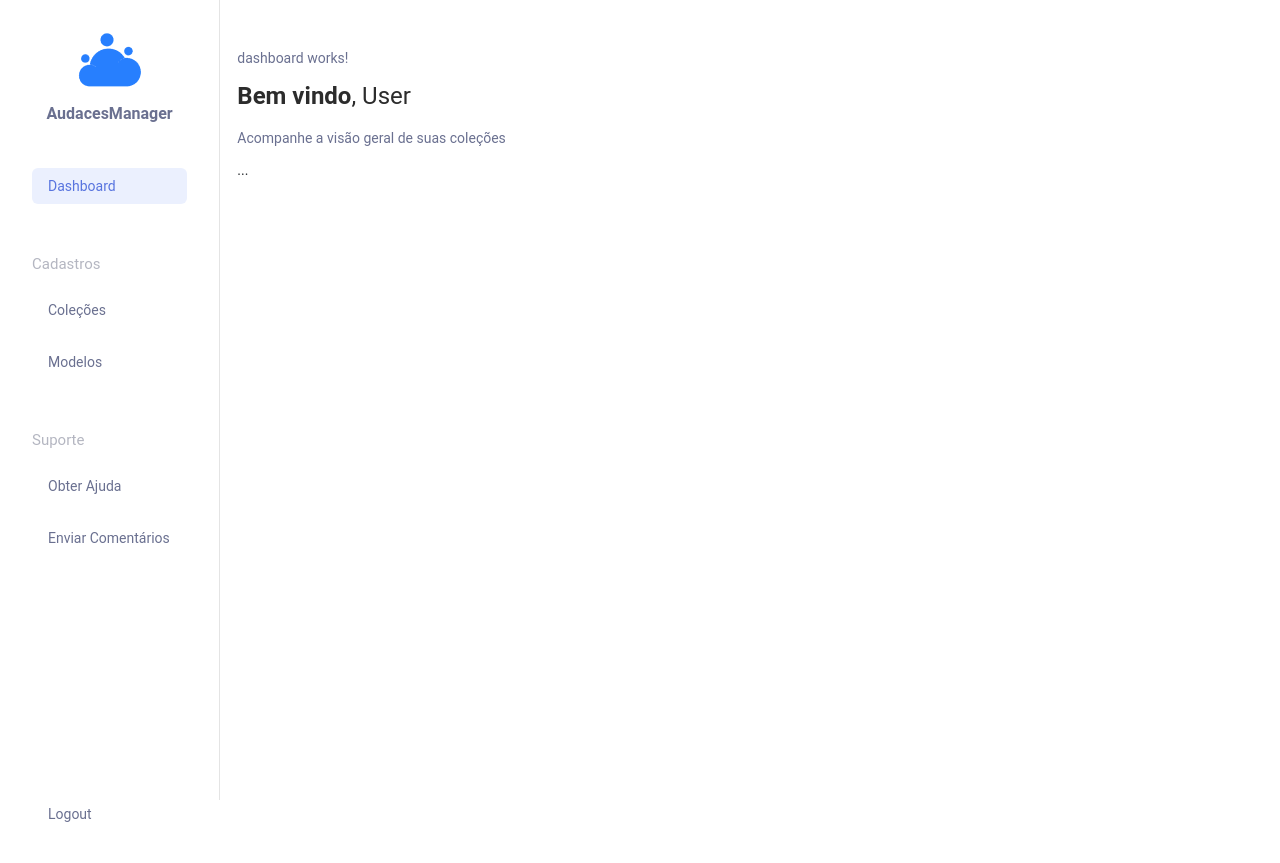
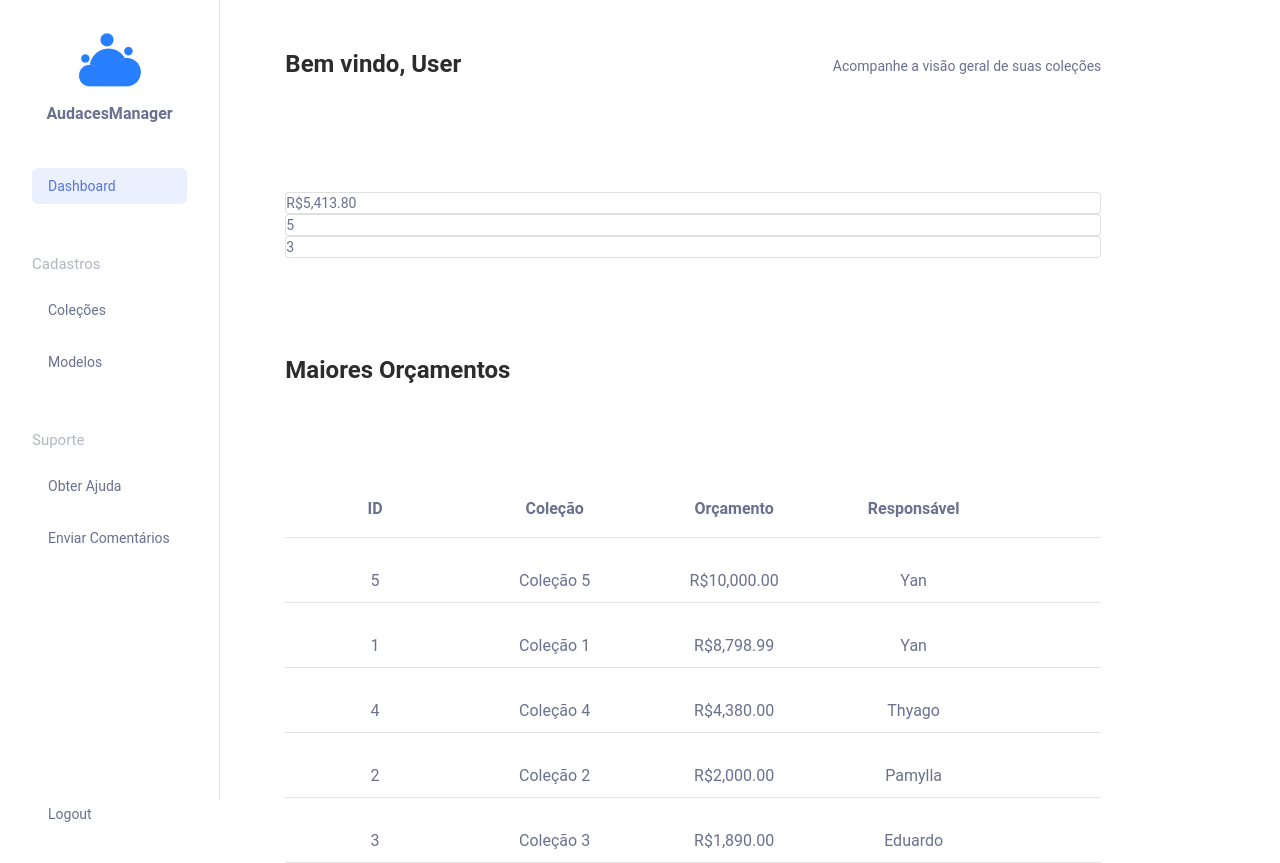
Before and after one commit to agnaldobrito/AudacesManager, an Angular app: page /login in a window 1280 px wide. Both pictures are taken after typing "name@example.com", "Sample123" into the empty fields and a click on the button "Entrar". Before the commit the page ends 832 px from the top, so only its background shows below. Built offline with nearby package versions, Linux system fonts and the light colour scheme; data requests are answered from the project's data file.

Commit message:
Estruturando a dashboard

```diff
--- a/src/app/private/components/dashboard/dashboard.component.html
+++ b/src/app/private/components/dashboard/dashboard.component.html
@@ -1,8 +1,38 @@
-<p>dashboard works!</p>
-<header>
-  <h1><b>Bem vindo</b>, User</h1>
-  <p>Acompanhe a visão geral de suas coleções</p>
-</header>
-<table class="table table-hover">
-  ...
-</table>
+<div class="container">
+  <div class="header">
+    <h1>Bem vindo, User</h1>
+    <p>Acompanhe a visão geral de suas coleções</p>
+  </div>
+  <div class="cards">
+    <div class="card">
+      {{ average | currency: "BRL" }}
+    </div>
+    <div class="card">
+      {{ totalCollections }}
+    </div>
+    <div class="card">
+      {{ totalModels }}
+    </div>
+  </div>
+  <div>
+    <h1 class="title">Maiores Orçamentos</h1>
+  </div>
+  <table>
+    <thead>
+      <tr>
+        <th>ID</th>
+        <th>Coleção</th>
+        <th>Orçamento</th>
+        <th>Responsável</th>
+      </tr>
+    </thead>
+    <tbody>
+      <tr *ngFor="let collectionList of collection?.slice(0, 5)">
+        <td>{{ collectionList.id }}</td>
+        <td>{{ collectionList.colecao }}</td>
+        <td>{{ collectionList.orcamento | currency: "BRL" }}</td>
+        <td>{{ collectionList.responsavel }}</td>
+      </tr>
+    </tbody>
+  </table>
+</div>
--- a/src/app/private/components/dashboard/dashboard.component.scss
+++ b/src/app/private/components/dashboard/dashboard.component.scss
@@ -0,0 +1,44 @@
+.container {
+  display: flex;
+  flex-direction: column;
+  row-gap: 6rem;
+}
+.header {
+  display: flex;
+  justify-content: space-between;
+  align-items: center;
+}
+button {
+  width: 15rem;
+  height: 3rem;
+}
+h1 {
+  font-weight: 600;
+}
+table {
+  height: 50%;
+}
+thead {
+  tr {
+    font-weight: 600;
+  }
+  th {
+    width: 22%;
+  }
+}
+
+tbody {
+  tr {
+    padding: 2rem 0;
+  }
+}
+tr {
+  display: flex;
+  font-size: 1rem;
+  text-align: center;
+  height: 2.5rem;
+  border-bottom: 1.5px solid #e4e4e4;
+}
+td {
+  width: 22%;
+}
--- a/src/app/private/components/dashboard/dashboard.component.ts
+++ b/src/app/private/components/dashboard/dashboard.component.ts
@@ -1,15 +1,57 @@
 import { Component, OnInit } from '@angular/core';
+import { CollectionInterface } from '../../interfaces/collection-interface';
+import { CollectionService } from '../../services/collection.service';
+import { ModelsService } from '../../services/models.service';
 
 @Component({
   selector: 'app-dashboard',
   templateUrl: './dashboard.component.html',
-  styleUrls: ['./dashboard.component.scss']
+  styleUrls: ['./dashboard.component.scss'],
 })
 export class DashboardComponent implements OnInit {
+  public collection!: CollectionInterface[];
+  public average = 0;
+  public total = 0;
+  public totalCollections = 0;
+  public totalModels = 0;
 
-  constructor() { }
+  constructor(
+    private _collectionService: CollectionService,
+    private _modelService: ModelsService
+  ) {}
 
   ngOnInit(): void {
+    this.orderedList();
+    this.averageBudget();
+    this.countCollections();
+    this.countModels();
   }
-
+  orderedList() {
+    this._collectionService.list().subscribe((array) => {
+      array.sort((a, b) => b.orcamento - a.orcamento);
+      this.collection = array;
+    });
+  }
+  countCollections() {
+    this._collectionService.list().subscribe((array) => {
+      for (let i = 0; i < array.length; i++) {
+        this.totalCollections++;
+      }
+    });
+  }
+  countModels() {
+    this._modelService.list().subscribe((array) => {
+      for (let i = 0; i < array.length; i++) {
+        this.totalModels++;
+      }
+    });
+  }
+  averageBudget() {
+    this._collectionService.list().subscribe((array) => {
+      array.forEach((budget) => {
+        return (this.total += budget.orcamento);
+      });
+      return (this.average = this.total / array.length);
+    });
+  }
 }
```
